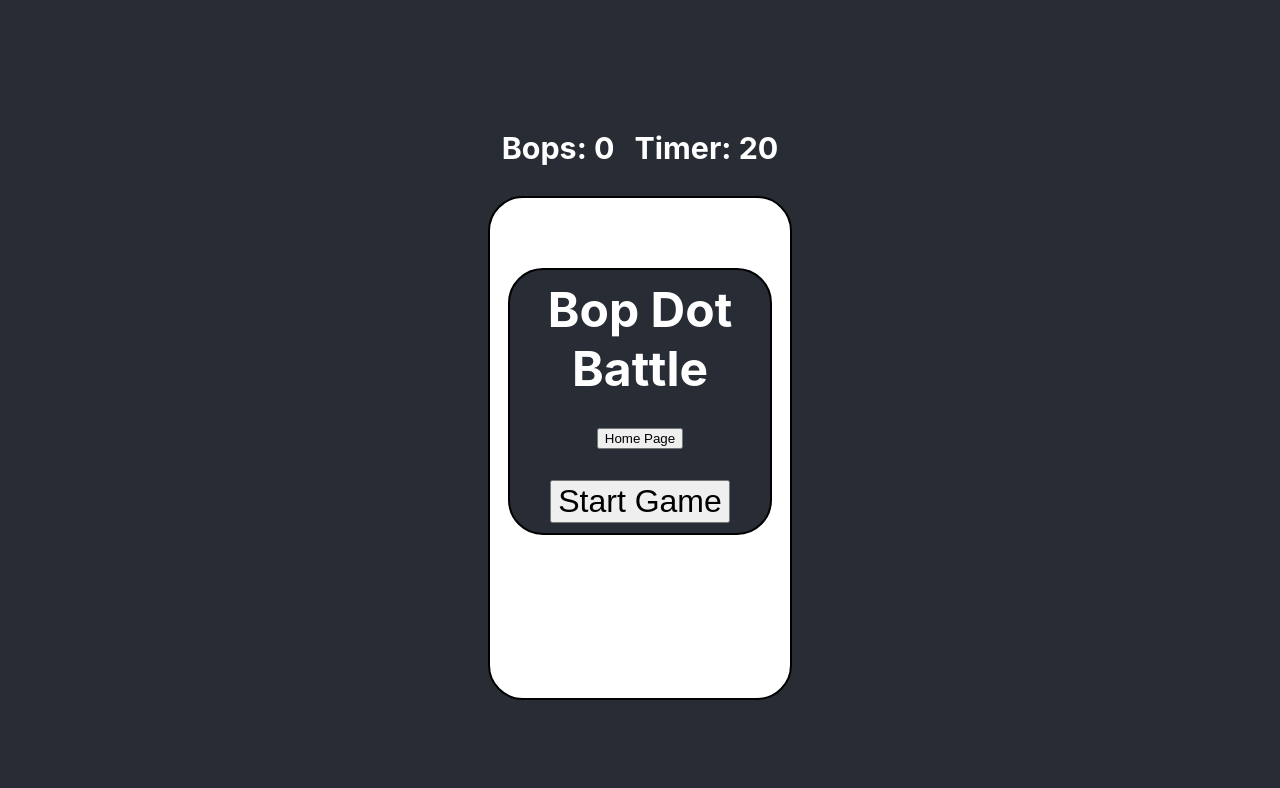
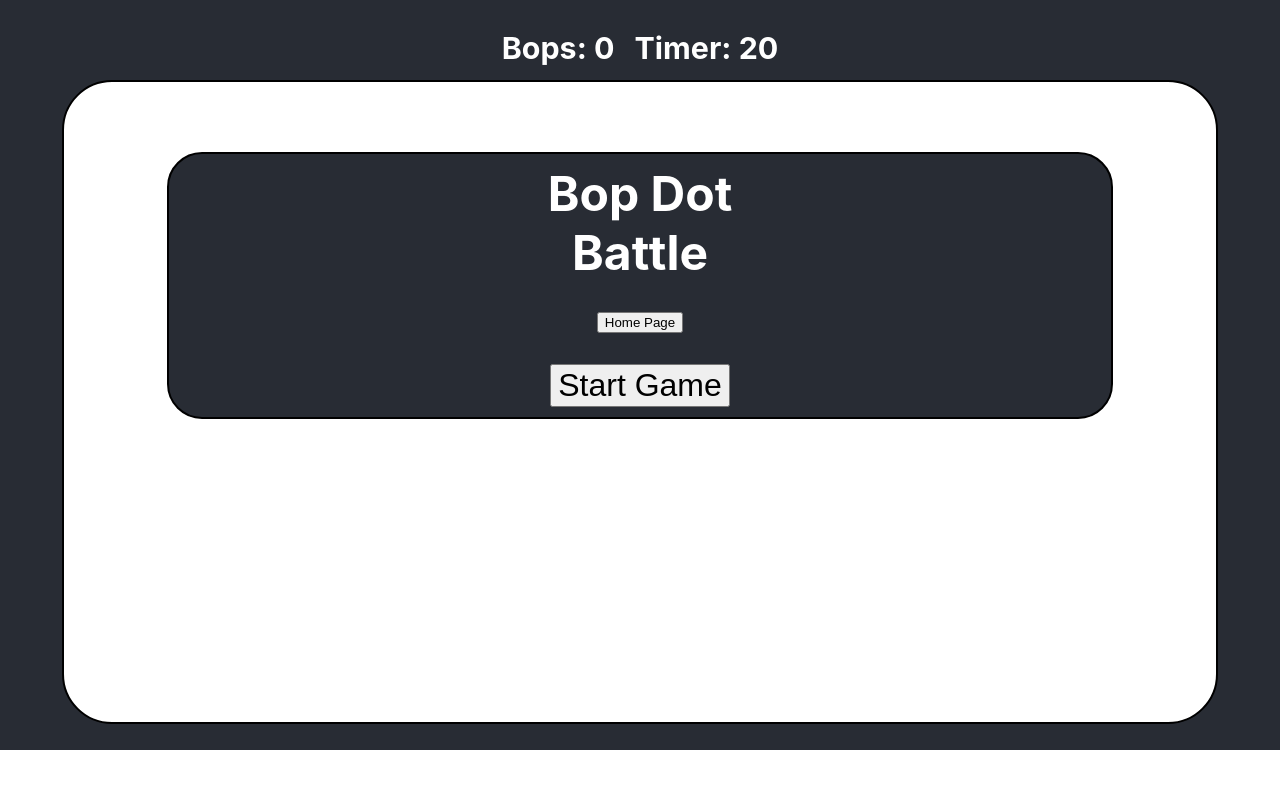
Before and after one commit to bungernt12/dot-bop, a React (Create React App) app: page /Battle in a window 1280 px wide. Shown: the top 788 px of the page. Built offline with nearby package versions, Linux system fonts and the light colour scheme.

Commit message:
Playing field fills the screen

```diff
--- a/src/App.css
+++ b/src/App.css
@@ -4,7 +4,7 @@
 
 .App-header {
   background-color: #282c34;
-  min-height: 100vh;
+  min-height: 100%;
   display: flex;
   flex-direction: column;
   align-items: center;
@@ -14,20 +14,21 @@
 }
 
 .playingRectangle {
-  width: 300px;
-  height: 500px;
+  width: 90%;
+  height: 80vh;
   background-color: white;
   position: relative;
   border: 2px solid black;
-  border-radius: 35px;
+  border-radius: 50px;
+  margin-bottom: 2%;
 }
 
 .dot {
   background-color: darkgreen;
   color: white;
-  width: 70px;
-  height: 70px;
-  border-radius: 35px;
+  width: 25vmin;
+  height: 25vmin;
+  border-radius: 50%;
 }
 
 .dotBop {
@@ -66,13 +67,13 @@
 .dotSimon {
   position: relative;
   border: 2px solid rgb(44, 44, 44);
-  transition: .3s ease;
+  transition: 0.3s ease;
 }
 
 .dotSimon.active {
   transform: scale(0.9);
   filter: brightness(50%);
-  transition: .1s ease;
+  transition: 0.1s ease;
 }
 
 .testButton {
@@ -84,7 +85,7 @@
 
 .centerLine {
   position: absolute;
-  top: 250px;
+  top: 50%;
   width: 99.3%;
   height: 0px;
   border: 1px solid black;
@@ -119,4 +120,5 @@
 .scoreBoard {
   display: flex;
   gap: 20px;
+  height: 10vh;
 }
--- a/src/App.js
+++ b/src/App.js
@@ -22,13 +22,7 @@ function App() {
     )
   );
 
-  return (
-    <div className="App">
-      <header className="App-header">
-        <RouterProvider router={router} />
-      </header>
-    </div>
-  );
+  return <RouterProvider router={router} />;
 }
 
 export default App;
--- a/src/Components/CoOpGame.js
+++ b/src/Components/CoOpGame.js
@@ -9,32 +9,39 @@ const PlayingField = (props) => {
   const [coOpMode, setCoOpMode] = useState("Random");
 
   const bopSoundObj = new Audio(bopSound);
-  const squareSize = { width: 300, height: 500 };
+  // const squareSize = { width: 300, height: 500 };
 
   const dotClickHandle = () => {
     bopSoundObj.play();
+    console.log(window.innerWidth);
 
     // const oldTop = dotLocation.top;
 
     let newTop;
-    let newLeft = Math.random() * (squareSize.width - 70);
+    let newLeft = Math.random() * 100;
+
+    //now I want to code the same logic below but in terms of percentage of the screen
 
     // Ensure the new position crosses the boundary for Ping-Pong mode
     if (coOpMode === "Ping-Pong") {
       do {
-        newTop = Math.random() * (squareSize.height - 70);
+        newTop = Math.random() * 100;
       } while (
-        (dotLocation.top <= 250 && newTop <= 250) ||
-        (dotLocation.top > 250 && newTop > 250) ||
-        (newTop > 180 && newTop < 250)
+        (dotLocation.top <= 50 && newTop <= 50) ||
+        (dotLocation.top > 50 && newTop > 50) ||
+        (newTop > 30 && newTop < 50) ||
+        newTop > 82
       );
     } else {
       do {
-        newTop = Math.random() * (squareSize.height - 70);
-      } while (newTop > 180 && newTop < 250); // Avoids the middle section only for non-Ping-Pong mode
+        newTop = Math.random() * 100;
+      } while ((newTop > 30 && newTop < 50) || newTop > 82); // Avoids the middle section only for non-Ping-Pong mode
     }
 
-    setDotLocation({ top: newTop, left: newLeft });
+    setDotLocation({
+      top: newTop,
+      left: (newLeft / 100) * (window.innerWidth * 0.65),
+    });
     newTop > 225 ? setDotColor("darkcyan") : setDotColor("darkgreen");
     props.setBopCount((prev) => prev + 1);
   };
@@ -49,25 +56,26 @@ const PlayingField = (props) => {
     // console.log("New dot location:", dotLocation);
     //whenever the dot location changes, I want the dotSide to update.
     dotLocation.top > 225 ? setDotSide("bottom") : setDotSide("top");
+    console.log("innerWidth adjusted", dotLocation);
   }, [dotLocation, dotSide]);
 
   return (
     <div className="playingRectangle">
       {props.gameRunning ? (
-        <div>
+        <section>
           <div className="centerLine"></div>
           <button
             className="dot dotBop"
             onClick={dotClickHandle}
             style={{
-              top: `${dotLocation.top}px`,
+              top: `${dotLocation.top}%`,
               left: `${dotLocation.left}px`,
               backgroundColor: dotColor,
             }}
           >
             :D
           </button>
-        </div>
+        </section>
       ) : (
         <GameLobby
           toggleGameRunning={toggleGameRunning}
--- a/src/Pages/CoOpPage.js
+++ b/src/Pages/CoOpPage.js
@@ -12,7 +12,7 @@ function CoOp() {
 
   return (
     <div className="App">
-      <header className="App-header">
+      <div className="App-header">
         <ScoreBoard
           bopCount={bopCount}
           gameRunning={gameRunning}
@@ -28,7 +28,7 @@ function CoOp() {
           setGameRunning={setGameRunning}
           gameLength={gameLength}
         />
-      </header>
+      </div>
     </div>
   );
 }
--- a/src/Pages/HomePage.js
+++ b/src/Pages/HomePage.js
@@ -3,7 +3,7 @@ import { Link } from "react-router-dom";
 
 const HomePage = (props) => {
   return (
-    <div>
+    <div className="App-header">
       <h1>BOP DOT</h1>
       <h2>Game Modes</h2>
       <Link to={"/CoOp"}>
```
